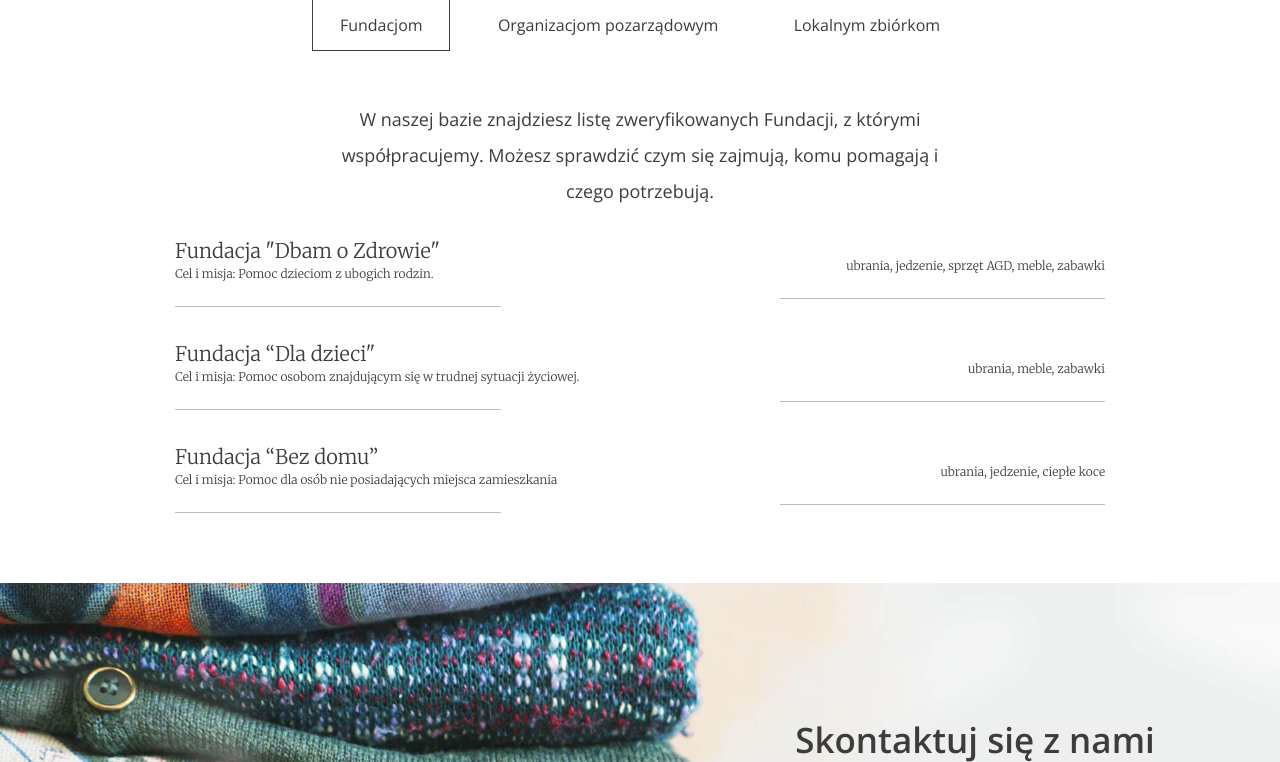
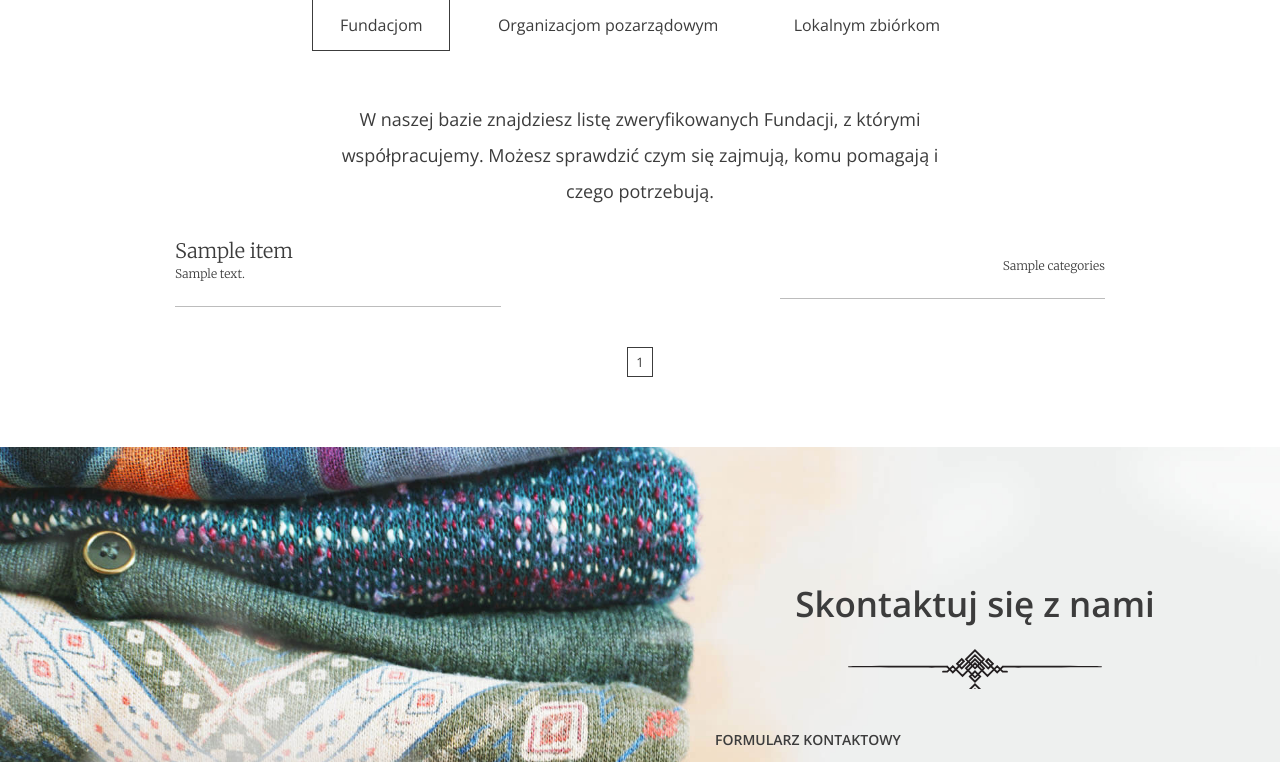
Before and after one commit to Nixir-hub/items_for_charity_foundation, a Django app: template charity_app/templates/index.html in a window 1280 px wide. Shown: the part 2794-3556 px from the top of the page. Run offline with Django 3.2, Linux system fonts and the light colour scheme; the template is opened without the code that fills it: most values are stand-ins (such as "Sample title", 1, 10 or a date in 2020).

Commit message:
change index view, load foundations from database

```diff
--- a/charity_app/templates/index.html
+++ b/charity_app/templates/index.html
@@ -83,40 +83,36 @@
         <p>W naszej bazie znajdziesz listę zweryfikowanych Fundacji, z którymi współpracujemy. Możesz sprawdzić czym się zajmują, komu pomagają i czego potrzebują.</p>
 
         <ul class="help--slides-items">
+            {% for item in found %}
           <li>
             <div class="col">
-              <div class="title">Fundacja "Dbam o Zdrowie"</div>
-              <div class="subtitle">Cel i misja: Pomoc dzieciom z ubogich rodzin.</div>
+              <div class="title">{{ item.name }}</div>
+              <div class="subtitle">{{ item.description }}</div>
             </div>
 
-            <div class="col"><div class="text">ubrania, jedzenie, sprzęt AGD, meble, zabawki</div></div>
+            <div class="col"><div class="text">{{ item.categories }}</div></div>
           </li>
+            {% endfor %}
+        </ul>
+        <ul class="help--slides-pagination">
+        {% if plans.has_previous %}
+            <a class="text-dark" href="?page={{ plans.previous_page_number }}">< poprzednia</a>
+        {% endif %}
+        {% for n in plans.paginator.page_range %}
+            {% if plans.number == n %}
+                <li><a href="#" class="btn btn--small btn--without-border active" data-page="1">{{ n }}</a></li>
+            {% elif n > plans.number|add:'-4' and n < plans.number|add:'4' %}
+                <li><a href="?page={{ n }}" class="btn btn--small btn--without-border active" data-page="1">| {{ n }} |</a></li>
+            {% endif %}
+        {% endfor %}
+        {% if plans.has_next %}
+            <a class="text-dark" href="?page={{ plans.next_page_number }}">następna ></a>
+        {% endif %}
+{#          <li><a href="#" class="btn btn--small btn--without-border active" data-page="1">1</a></li>#}
+{#          <li><a href="#" class="btn btn--small btn--without-border" data-page="2">2</a></li>#}
+{#          <li><a href="#" class="btn btn--small btn--without-border" data-page="3">3</a></li>#}
+        </ul>
 
-          <li>
-            <div class="col">
-              <div class="title">Fundacja “Dla dzieci"</div>
-              <div class="subtitle">Cel i misja: Pomoc osobom znajdującym się w trudnej sytuacji życiowej.</div>
-            </div>
-
-            <div class="col"><div class="text">ubrania, meble, zabawki</div></div>
-          </li>
-
-          <li>
-            <div class="col">
-              <div class="title">Fundacja “Bez domu”</div>
-              <div class="subtitle">Cel i misja: Pomoc dla osób nie posiadających miejsca zamieszkania</div>
-            </div>
-
-            <div class="col"><div class="text">ubrania, jedzenie, ciepłe koce</div></div>
-          </li>
-        </ul>
-        <!-- Pagination
-        <ul class="help--slides-pagination">
-          <li><a href="#" class="btn btn--small btn--without-border active" data-page="1">1</a></li>
-          <li><a href="#" class="btn btn--small btn--without-border" data-page="2">2</a></li>
-          <li><a href="#" class="btn btn--small btn--without-border" data-page="3">3</a></li>
-        </ul>
-        -->
       </div>
 
 
@@ -127,41 +123,16 @@
           quos suscipit corporis!
         </p>
         <ul class="help--slides-items">
+           {% for item in offn %}
           <li>
             <div class="col">
-              <div class="title">Organizacja 1</div>
-              <div class="subtitle">Lorem ipsum dolor sit amet consectetur.</div>
+              <div class="title">{{ item.name }}</div>
+              <div class="subtitle">{{ item.description }}</div>
             </div>
 
-            <div class="col"><div class="text">Lorem ipsum dolor sit amet consectetur adipisicing elit.</div></div>
+            <div class="col"><div class="text">{{ item.categories }}</div></div>
           </li>
-
-          <li>
-            <div class="col">
-              <div class="title">Organizacja 2</div>
-              <div class="subtitle">Lorem ipsum dolor sit amet consectetur.</div>
-            </div>
-
-            <div class="col"><div class="text">Lorem ipsum dolor sit amet consectetur adipisicing elit.</div></div>
-          </li>
-
-          <li>
-            <div class="col">
-              <div class="title">Organizacja 3</div>
-              <div class="subtitle">Lorem ipsum dolor sit amet consectetur.</div>
-            </div>
-
-            <div class="col"><div class="text">Lorem ipsum dolor sit amet consectetur adipisicing elit.</div></div>
-          </li>
-
-          <li>
-            <div class="col">
-              <div class="title">Organizacja 4</div>
-              <div class="subtitle">Lorem ipsum dolor sit amet consectetur.</div>
-            </div>
-
-            <div class="col"><div class="text">Lorem ipsum dolor sit amet consectetur adipisicing elit.</div></div>
-          </li>
+            {% endfor %}
         </ul>
 
         <!-- Pagination
@@ -179,23 +150,16 @@
       <div class="help--slides" data-id="3">
         <p>Lorem ipsum dolor sit amet, his ocurreret persequeris ea, ad utinam laudem duo. Verterem adipisci partiendo eos ne, ea his reque quaeque recteque, ne quo lobortis intellegam.</p>
         <ul class="help--slides-items">
+          {% for item in local_found %}
           <li>
             <div class="col">
-              <div class="title">Lokalna zbiórka 1</div>
-              <div class="subtitle">Lorem ipsum dolor sit amet consectetur.</div>
+              <div class="title">{{ item.name }}</div>
+              <div class="subtitle">{{ item.description }}</div>
             </div>
 
-            <div class="col"><div class="text">Lorem ipsum dolor sit amet consectetur adipisicing elit.</div></div>
+            <div class="col"><div class="text">{{ item.categories }}</div></div>
           </li>
-
-          <li>
-            <div class="col">
-              <div class="title">Lokalna zbiórka 2</div>
-              <div class="subtitle">Lorem ipsum dolor sit amet consectetur.</div>
-            </div>
-
-            <div class="col"><div class="text">Lorem ipsum dolor sit amet consectetur adipisicing elit.</div></div>
-          </li>
+            {% endfor %}
         </ul>
 
         <!-- Pagination
--- a/items_for_charity_foundation/settings.py
+++ b/items_for_charity_foundation/settings.py
@@ -40,6 +40,7 @@ INSTALLED_APPS = [
     'accounts',
     'charity_app'
 ]
+
 
 MIDDLEWARE = [
     'django.middleware.security.SecurityMiddleware',
```
Also changed, not shown: charity_app/models.py (+7 -1 lines), charity_app/views.py (+17 -1 lines).
